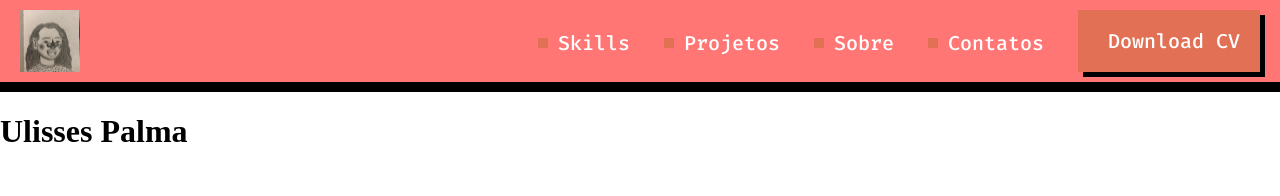
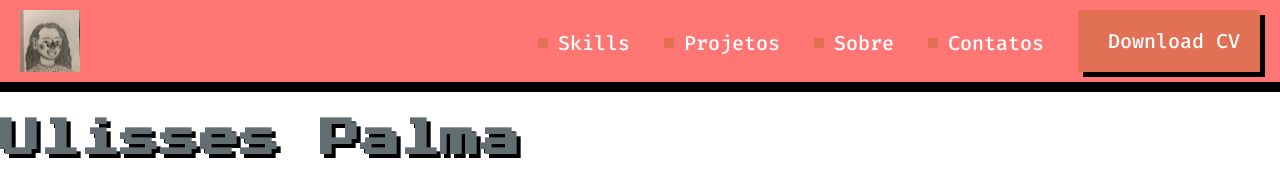
Before and after one commit to Ulisses-Palma/curso-html-css-feliz, a plain HTML site: page index.html in a window 1280 px wide. Drawn offline with Linux system fonts and the light colour scheme.

Commit message:
Create the tittle component

```diff
--- /dev/null
+++ b/css/components/title.css
@@ -0,0 +1,6 @@
+h1{
+    font-family: 'Press Start 2P', sans-serif;
+    font-size: 40px;
+    color: #636e72;
+    text-shadow: 4px 4px 0 #000;
+}
--- a/index.html
+++ b/index.html
@@ -5,9 +5,11 @@
         <title>Ulisses Palma</title>
 
         <link rel="preconnect" href="https://fonts.gstatic.com">
-        <link href="https://fonts.googleapis.com/css2?family=Fira+Code:wght@300;500&display=swap" rel="stylesheet">
+        <link href="https://fonts.googleapis.com/css2?family=Fira+Code:wght@300;500&family=Press+Start+2P&display=swap" rel="stylesheet">
+
         <link rel="stylesheet" href="css/reset.css">
         <link rel="stylesheet" href="css/index.css">
+        <link rel="stylesheet" href="css/components/title.css">
     </head>
     <body>
         <header>
```
Also changed, not shown: css/index.css (line endings or trailing spaces).
